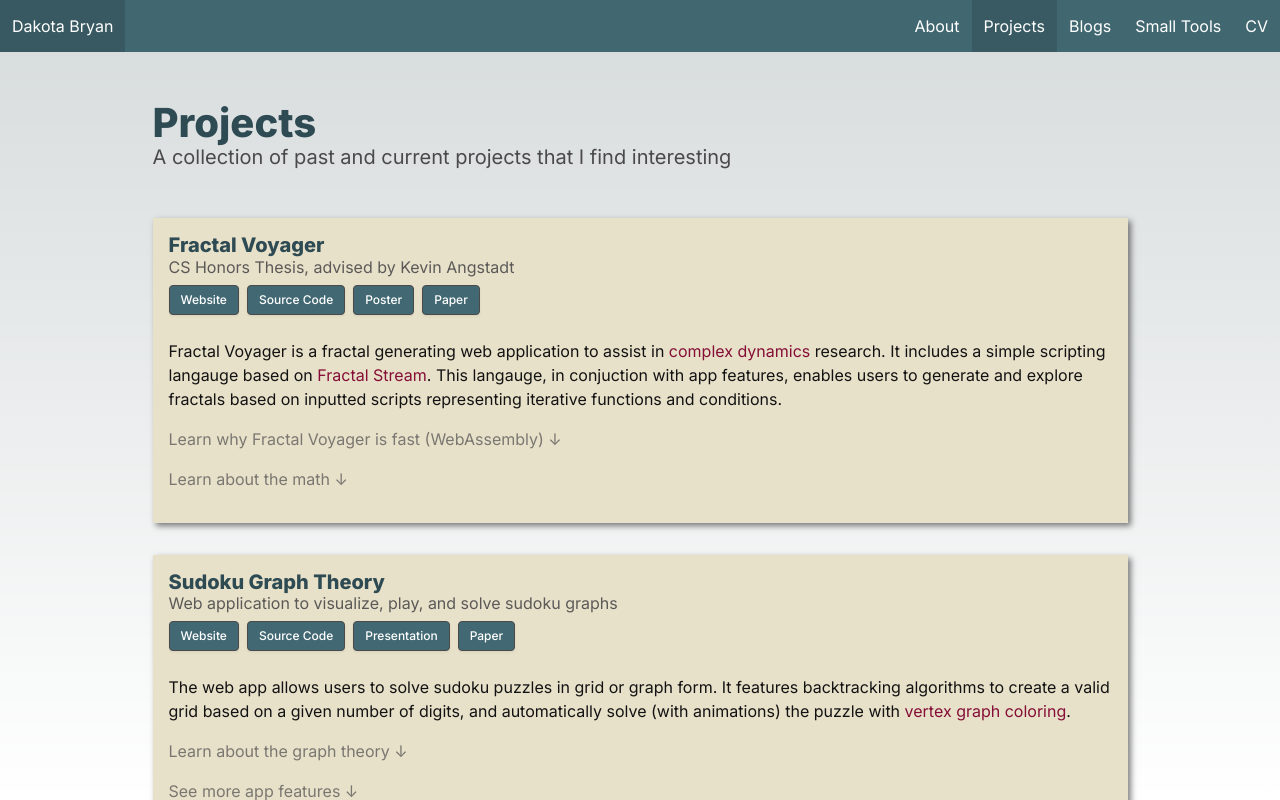
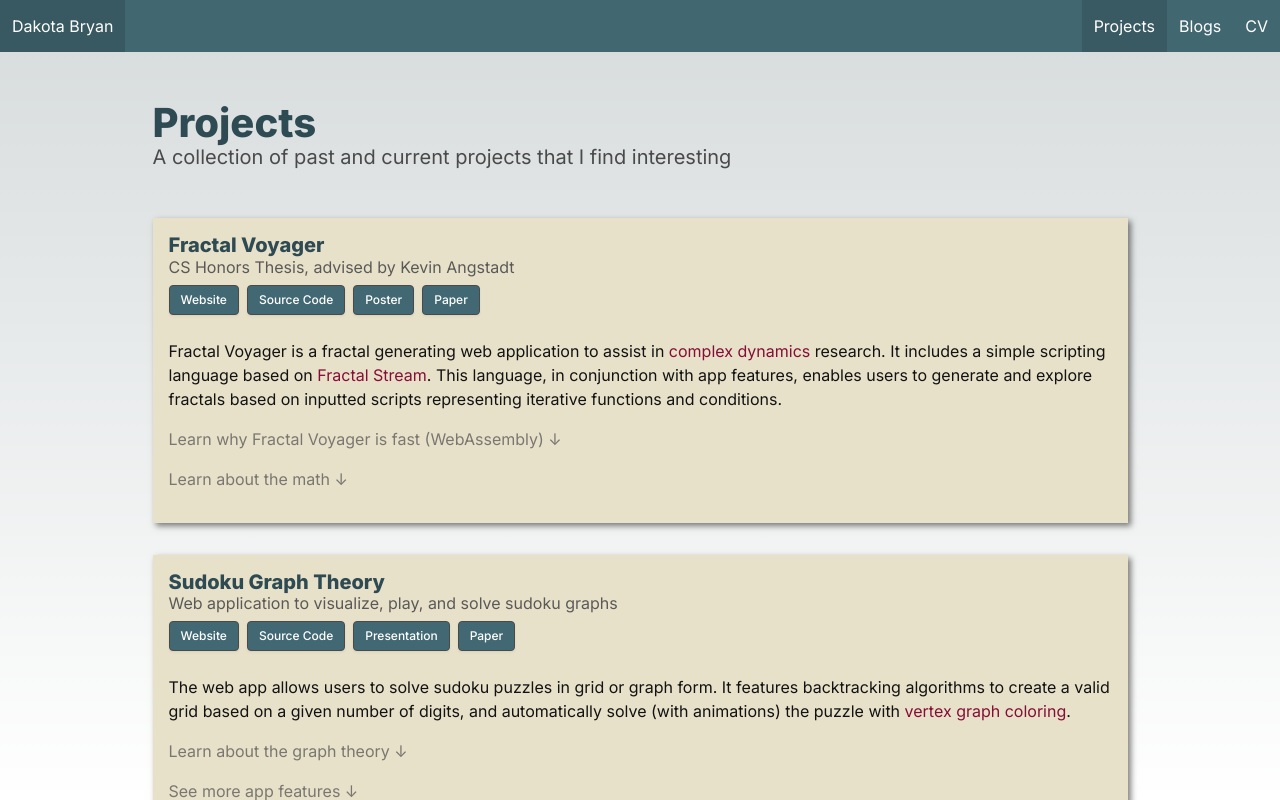
Before and after one commit to dbryan17/person-site, a Next.js app: page /projects in a window 1280 px wide. Built offline with nearby package versions, Linux system fonts and the light colour scheme.

Commit message:
spellcheck

```diff
--- a/app/blogs/page.js
+++ b/app/blogs/page.js
@@ -11,7 +11,7 @@ export default function BlogsHome() {
             I find reading about the experiences of others on various climbs,
             rides, hikes, and other activities both useful and entertaining
             before attempting them myself. Therefore, I decided to write up some
-            of my experiences in the hopes someone can gain insight from them.{" "}
+            of my experiences in the hope someone can gain insight from them.{" "}
           </p>
         </div>
         <div>
--- a/app/components/nav/innerNavbar.js
+++ b/app/components/nav/innerNavbar.js
@@ -15,7 +15,7 @@ export default function InnerNavBar({ setBurgerNotActive }) {
 
   return (
     <>
-      <Link
+      {/* <Link
         href="/about"
         className={
           "navbar-item has-background-primary" +
@@ -24,7 +24,7 @@ export default function InnerNavBar({ setBurgerNotActive }) {
         onClick={setBurgerNotActive}
       >
         About
-      </Link>
+      </Link> */}
       <Link
         href="/projects"
         className={
@@ -54,7 +54,7 @@ export default function InnerNavBar({ setBurgerNotActive }) {
         >
           Blogs
         </Link>
-        <div className="navbar-dropdown has-background-primary">
+        {/* <div className="navbar-dropdown has-background-primary">
           <Link
             href="/blogs/henry"
             className={
@@ -75,9 +75,9 @@ export default function InnerNavBar({ setBurgerNotActive }) {
           >
             Jamie&apos;s Blogs
           </Link>
-        </div>
+        </div> */}
       </div>
-      <div className="navbar-item has-dropdown is-hoverable has-background-primary">
+      {/* <div className="navbar-item has-dropdown is-hoverable has-background-primary">
         <Link
           className={
             "navbar-link has-background-primary is-arrowless" +
@@ -100,7 +100,7 @@ export default function InnerNavBar({ setBurgerNotActive }) {
             Counter
           </Link>
         </div>
-      </div>
+      </div> */}
       <Link
         href="/cv"
         className={
--- a/app/data/projects/projects.js
+++ b/app/data/projects/projects.js
@@ -18,15 +18,15 @@ const Venmo = {
     },
   ],
   content: `
-  This tool has two functions: 1) automatically paying my rent via venmo every month, and 2) scrapping my emails for utilities charges and requesting my housemates for their share.
+  This tool has two functions: 1) automatically paying my rent via venmo every month, and 2) scraping my emails for utilities charges and requesting my housemates for their share.
   I built this because doing it manually was getting to be a pain, and I thought there must be a better way. %%n
-  *Code walkthrugh to come*
+  *Code walkthrough to come*
   `,
 };
 
 const Crosswords = {
   title: "Crossword Generator Web App",
-  subtitle: "Small project to assist in crossword creatation",
+  subtitle: "Small project to assist in crossword creation",
   buttons: [
     {
       link: "https://github.com/dbryan17/crossword-react",
@@ -36,13 +36,13 @@ const Crosswords = {
   content: `
   Given a partially filled or empty crossword grid, an algorithm uses a dictionary of words to generate a valid crossword if one is possible. The backtracking algorithm uses an ordered trie data structure to generate the grid.
   In addition to the algorithm, I wrote a web app that allows users to create their own partially filled grid using NYT style grid navigation and upload their own words to be included in the dictionary.%%n
-  I abonded this project before adding a large dictionary becuase I found a great tool already out there: %%a{https://crosshare.org/[Crosshare]}.
+  I abandoned this project before adding a large dictionary because I found a great tool already out there: %%a{https://crosshare.org/[Crosshare]}.
   `,
 };
 
 const juliaSetThreeD = {
   title: "3D Julia Set Transformations - In Progress",
-  subtitle: "An extenstion onto Fractal Voyager",
+  subtitle: "An extension onto Fractal Voyager",
   buttons: [
     {
       link: "https://github.com/FractalVoyager/threeD",
@@ -54,19 +54,19 @@ const juliaSetThreeD = {
     },
   ],
   content: `The purpose of this project is to create 3D shapes from julia set transformations. On Fractal
-  Voyager, a user will draw a line across a paramter plane fractal. Then, the code will run and it will produce an
+  Voyager, a user will draw a line across a parameter plane fractal. Then, the code will run and it will produce an
   stl file which is made up of julia sets (dynamical plane fractals) along that line in 3D space. This will be a solid shape.
   `,
   folds: [
     {
       title: "Learn more about steps to generate the shapes",
       content: `
-      First, Fractal Voyager must generate many dynamical plane fractals along the line. Each fractal is converted to a black and white image where black pixels are in the set. Then, this is converted to a binary that representes if each pixel is black or white, which is passed to a seperate program (for now).%%n
+      First, Fractal Voyager must generate many dynamical plane fractals along the line. Each fractal is converted to a black and white image where black pixels are in the set. Then, this is converted to a binary that represents if each pixel is black or white, which is passed to a separate program (for now).%%n
       Each fractal image must be converted to a polygon and triangulated. I created an outliner algorithm that captures ordered points which represent the outline of the fractal shape.
       This algorithm handles parts of the shape that are only one pixel long and tails off of the shape by splitting points to be smaller than the pixel size. Once we have the list of ordered points which represent a polygon, this is triangulated with the %%a{https://www.geometrictools.com/Documentation/TriangulationByEarClipping.pdf[ear clip]} method.%%n
       This triangulated shapes represent the cross sections of the 3D shape. Now, we must create the exterior sides of the shape. I developed an algorithm which uses the ordered points to create triangles that represent the sides between two cross sections.
       Ensuring that no lines cross in 3D space is particularly tricky, and we are still handling more complex cases.%%n
-      Once we do the above for each cross section, we have a list of triangles that represent the 3D shape. This is passed to a function which generates an stl file for all the trinagles.
+      Once we do the above for each cross section, we have a list of triangles that represent the 3D shape. This is passed to a function which generates an stl file for all the triangles.
       `,
     },
   ],
@@ -89,7 +89,7 @@ const MtpDb = {
   content: `
   Designed and provisioned a relational database to hold data from a social media driven rock climbing
  guidebook: %%a{https://www.mountainproject.com/[Mountain Project]}. The data for the database was gathered via a web scrapper that collected
- aproximately ten percent of all the data on the guidebook application, corresponding to over one million rows in one of the tables.
+ approximately ten percent of all the data on the guidebook application, corresponding to over one million rows in one of the tables.
 The database was used to write complex SQL queries to gain insights on climbing communities and areas.
   `,
   folds: [
@@ -97,8 +97,8 @@ The database was used to write complex SQL queries to gain insights on climbing
       title: "See more about the queries",
       content: `
       As a nerdy climber, I've always had many unanswered questions about climbing that could be answered with the data held in the omnipresent
-      online guideboook and social media site mountain project. For example, what area has the most easy and safe climbs? Who is the biggest %%a{https://www.toprockclimbing.ca/blog/2019/5/7/why-does-sandbagging-occur#:~:text=Sandbag.,easier%20than%20the%20declared%20grade.[sandbagger]}?
-      What climbs to the OG climbers love? Of course, this would be very innacurate since not all routes and ascents are logged on mountain project, and I was only able to gather about
+      online guidebook and social media site mountain project. For example, what area has the most easy and safe climbs? Who is the biggest %%a{https://www.toprockclimbing.ca/blog/2019/5/7/why-does-sandbagging-occur#:~:text=Sandbag.,easier%20than%20the%20declared%20grade.[sandbagger]}?
+      What climbs do the OG climbers love? Of course, this would be very inaccurate since not all routes and ascents are logged on mountain project, and I was only able to gather about
       ten percent of the data on the website. I was virtually recreating the database for the site, and it took my macbook running for a week straight to gather that much data. %%n
 
       Despite the clear limitations, I still found the results intriguing and even useful. In addition to querying for the questions above, some other queries I wrote were: a state vs state comparison based on the quality of its climbing,
@@ -145,17 +145,17 @@ const SudokuGraph = {
       in the sudoku graph they are colors. Any given cell cannot be the same number as any cell in the row
       (8 others), column (8 others), and block (4 unique others). This gives us that each vertex will have 20 edges (20 regular graph).
       Furthermore, the graph has 81 total vertices, and thus, 810 total edges. %%n
-      Another unqiue structure of the sudoku graph is its cliques.
-      A clique is a complete subgraph, of which there a 27 with 9 vertices in the sudoku graph. Each block, row, and column is a 9-vertex-clqiue because no vertex in any one of those sets can be the same symbol as any other, giving us an edge between every vertex, thus a complete subgraph.
+      Another unique structure of the sudoku graph is its cliques.
+      A clique is a complete subgraph, of which there a 27 with 9 vertices in the sudoku graph. Each block, row, and column is a 9-vertex-clique because no vertex in any one of those sets can be the same symbol as any other, giving us an edge between every vertex, thus a complete subgraph.
       `,
       innerFold: {
         title: "Learn more about the graph colorings",
         content: `
         In the sudoku graph, when we represent the symbols assigned to vertices as colors, we can solve the sudoku with a graph vertex coloring. A valid solved sudoku is a valid coloring.
-        A valid coloring is one in which the color of each vertex is unquie from the color of all vertices that it is adjacent to.
-        So, all graph cliques have a exactly 9 colors. In terms of the grid, this means that each row, column, and block has unqiue numbers. %%n
+        A valid coloring is one in which the color of each vertex is unique from the color of all vertices that it is adjacent to.
+        So, all graph cliques have a exactly 9 colors. In terms of the grid, this means that each row, column, and block has unique numbers. %%n
         In the application, two backtracking algorithms were implemented to
-        complete the graph coloring of a sudoku. It is worth noting that a valid sudokou has exactly one 9-color solution. A different backtracking alogirthm to generate valid grids ensures this.
+        complete the graph coloring of a sudoku. It is worth noting that a valid sudoku has exactly one 9-color solution. A different backtracking algorithm to generate valid grids ensures this.
 
 
 
@@ -168,7 +168,7 @@ const SudokuGraph = {
       content: `
       Another app feature is the "help" button which aids users in solving the puzzle. Many human-solving strategies were implemented which slowly reveals the answer to a cell.
       First, a cell that can be solved with human-solving strategies is highlighted. Then, the cells that give the answer to that cell are highlighted. Finally, the answer is revealed.
-      The solving strategies are ranked from easiest to hardest, so the easiest stratigies are shown first.
+      The solving strategies are ranked from easiest to hardest, so the easiest strategies are shown first.
 
       `,
     },
@@ -205,9 +205,9 @@ const FractalVoyager = {
   content: `
   Fractal Voyager is a fractal generating web application to assist
   in %%a{https://en.wikipedia.org/wiki/Complex_dynamics[complex dynamics]} research.
-  It includes a simple scripting langauge based on
+  It includes a simple scripting language based on
   %%a{https://pi.math.cornell.edu/~noonan/fstream.html[Fractal Stream]}.
-  This langauge, in conjuction with app features, enables users to
+  This language, in conjunction with app features, enables users to
   generate and explore fractals based on inputted scripts representing
   iterative functions and conditions.
   `,
@@ -219,7 +219,7 @@ const FractalVoyager = {
       Fractal Voyager provides an innovative application of %%a{https://webassembly.org/[WebAssembly]}. A source-to-source compiler translates custom scripts to C++,
       which can generate an array representation of the complex plane
       with color values. This compiler is compiled to WebAssembly
-      allowing scripts to be enetered and compiled on the web. Then, the
+      allowing scripts to be entered and compiled on the web. Then, the
       C++ that was generated is compiled to WebAssembly. This step is
       particularly tricky, and uses the core functionality of an
       %%a{https://github.com/jprendes/emception[in-browser C++ code editor]}.
@@ -230,10 +230,10 @@ const FractalVoyager = {
       isFoldInFold: true,
       title: `Learn about the math`,
       content: `
-      The language and application supports paramter and dynamical plane fractals,
+      The language and application supports parameter and dynamical plane fractals,
       along with point orbit visualizations. The parameter plane is the complex plane
       when a function is iterated until a condition is met with respect to a fixed point.
-      For example, z = z^2+c. It includes the paramter, c*, which changes with respect
+      For example, z = z^2+c. It includes the parameter, c*, which changes with respect
       to the passed in point across the complex plane. The dynamical plane is the complex
       plane when a function is iterated until a condition is met with respect to a
       variable point, z, that changes with respect to the passed in point across the
@@ -244,9 +244,9 @@ const FractalVoyager = {
         isFoldInFold: false,
         title: `See more about the app`,
         content: `
-        The compiled WebAssembly is paramterized, allowing users to
+        The compiled WebAssembly is parameterized, allowing users to
         explore a function without needed to recompile. A key
-        feature of this is switching between the paramter plane and
+        feature of this is switching between the parameter plane and
         dynamical plane by selected a point to fix the c value. One
         can also select a point in the dynamical plane to see
         it's orbit, all done without needing to write a new
```
Also changed, not shown: app/page.js (+9 -10 lines).
